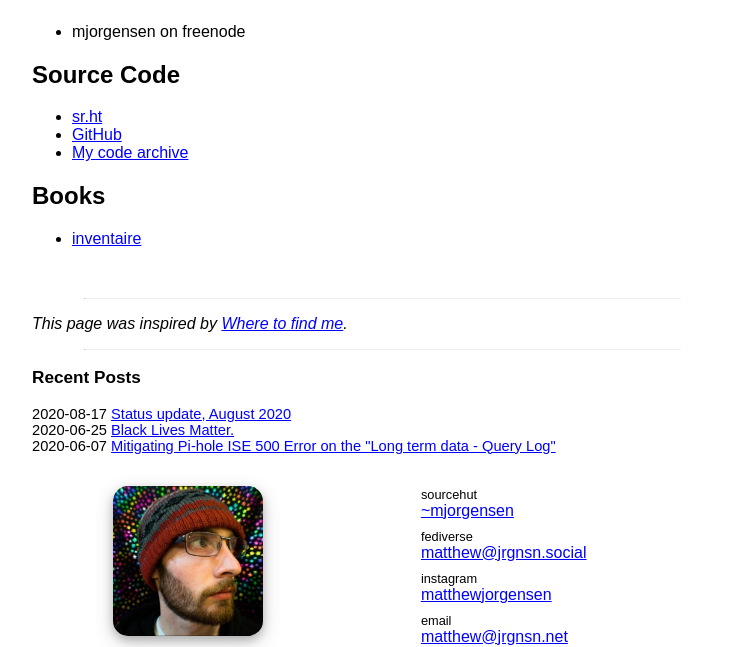
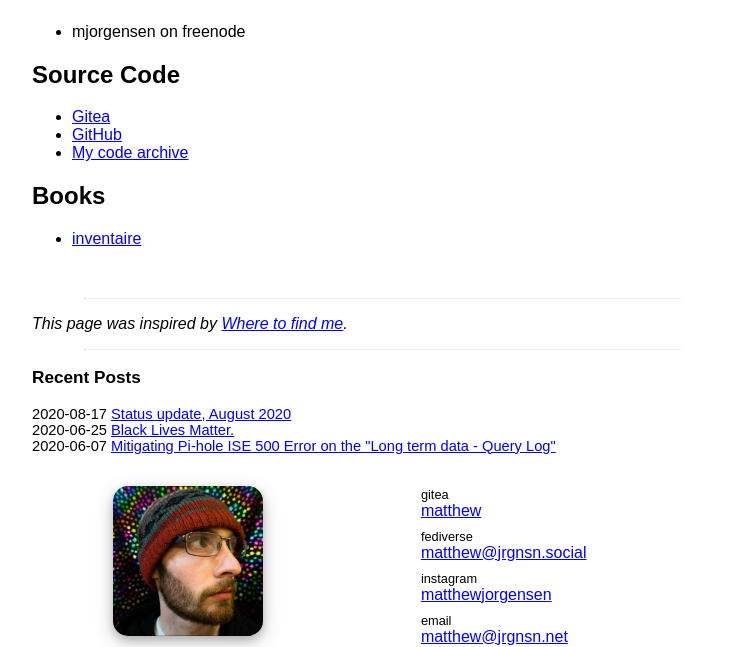
Before and after one commit to prplecake/jrgnsn.net, a Jekyll site: the page built from find.md, in a window 1280 px wide. Shown: the part 285-932 px from the top of the page, without its empty margins (258-1014 px from the left). Built offline with Jekyll 4.4.1, drawn with Linux system fonts in a browser that asks for light colours.

Commit message:
Swap git.sr.ht with git.jrgnsn.net everywhere

```diff
--- a/_includes/footer.html
+++ b/_includes/footer.html
@@ -2,7 +2,7 @@
   <div class="inner">
     The content for this site is <a
         href="https://creativecommons.org/licenses/by-nc-sa/4.0/">CC-BY-NC-SA</a>. The
-    <a href="https://git.sr.ht/~mjorgensen/jrgnsn.net">code</a> for this site is
+    <a href="https://git.jrgnsn.net/matthew/jrgnsn.net-old">code</a> for this site is
     <a href="https://opensource.org/licenses/MIT/">MIT</a>.
   </div>
 </footer>
--- a/_includes/widget-external-links.html
+++ b/_includes/widget-external-links.html
@@ -1,7 +1,7 @@
 <div class="external-links">
   <p>
-    <span class="context">sourcehut</span>
-    <a href="https://git.sr.ht/~mjorgensen">~mjorgensen</a>
+    <span class="context">gitea</span>
+    <a href="https://git.jrgnsn.net/matthew">matthew</a>
   </p>
   <p>
     <span class="context">fediverse</span>
--- a/find.md
+++ b/find.md
@@ -23,11 +23,11 @@ enableMenu: false
 
 ## Source Code
 
-* [sr.ht][srht]
+* [Gitea][gitea]
 * [GitHub][github]
 * [My code archive][code-archive]
 
-[srht]:https://git.sr.ht/~mjorgensen
+[gitea]:https://git.jrgnsn.net/matthew
 [github]:https://github.com/AstroBadger
 [code-archive]:https://cgit.jrgnsn.net
 
```
